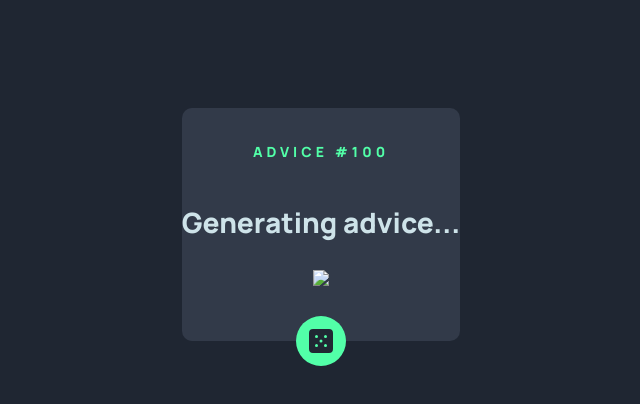
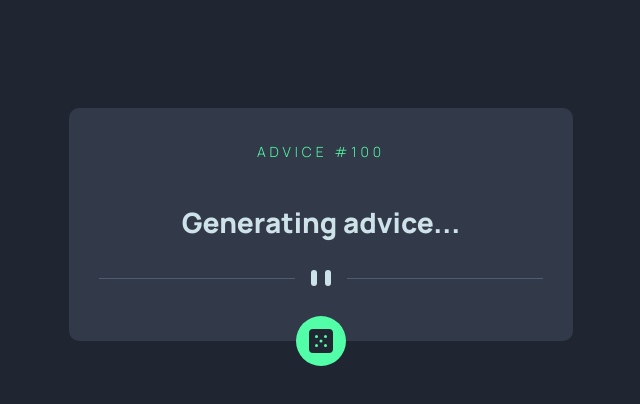
Before and after one commit to andreimaier/advice_FEM, a plain HTML site: page index.html in a window 1280 px wide. Shown: the whole page, without its empty margins (319-959 px from the left). Drawn offline with Linux system fonts and the light colour scheme.

Commit message:
minor styling changes

```diff
--- a/index.html
+++ b/index.html
@@ -8,7 +8,7 @@
     <link rel="preconnect" href="https://fonts.googleapis.com" />
     <link rel="preconnect" href="https://fonts.gstatic.com" crossorigin />
     <link
-      href="https://fonts.googleapis.com/css2?family=Manrope:wght@800&display=swap"
+      href="https://fonts.googleapis.com/css2?family=Manrope:wght@300;800&display=swap"
       rel="stylesheet"
     />
     <link
@@ -37,7 +37,7 @@
       <p id="sfat">Generating advice...</p>
       <picture>
         <source
-          srcset="/advice-generator-app-main/images/pattern-divider-desktop.svg"
+          srcset="./images/pattern-divider-desktop.svg"
           media="(width>=400px)"
         />
         <img src="./images/pattern-divider-mobile.svg" />
--- a/script.js
+++ b/script.js
@@ -1,7 +1,6 @@
 const id = document.querySelector('#id')
 const sfat = document.querySelector('#sfat')
 const button = document.querySelector('#button')
-const baba = document.querySelector('#lala')
 
 async function getAdvice() {
     const response = await fetch("https://api.adviceslip.com/advice?t=" + Math.random());
@@ -10,7 +9,7 @@ async function getAdvice() {
     id.textContent = `ADVICE #${advice.slip.id}`
     sfat.textContent = `"${advice.slip.advice}"`
 
-    // console.log(advice.slip);
+    console.log(advice.slip);
 }
 
 button.addEventListener('click', () => getAdvice())
--- a/style.css
+++ b/style.css
@@ -22,19 +22,20 @@ body {
   margin-inline: 10px;
   padding-top: 20px;
   padding-bottom: 50px;
+  padding-inline: 30px;
   background-color: var(--grayblue);
   border-radius: 10px;
 }
 #id {
   color: var(--green);
   font-size: 14px;
-  font-weight: 100;
   letter-spacing: 4px;
 }
 #sfat {
   color: var(--cyan);
   font-size: var(--font);
   text-align: center;
+  font-weight: 800;
 }
 #button {
   position: absolute;
```
